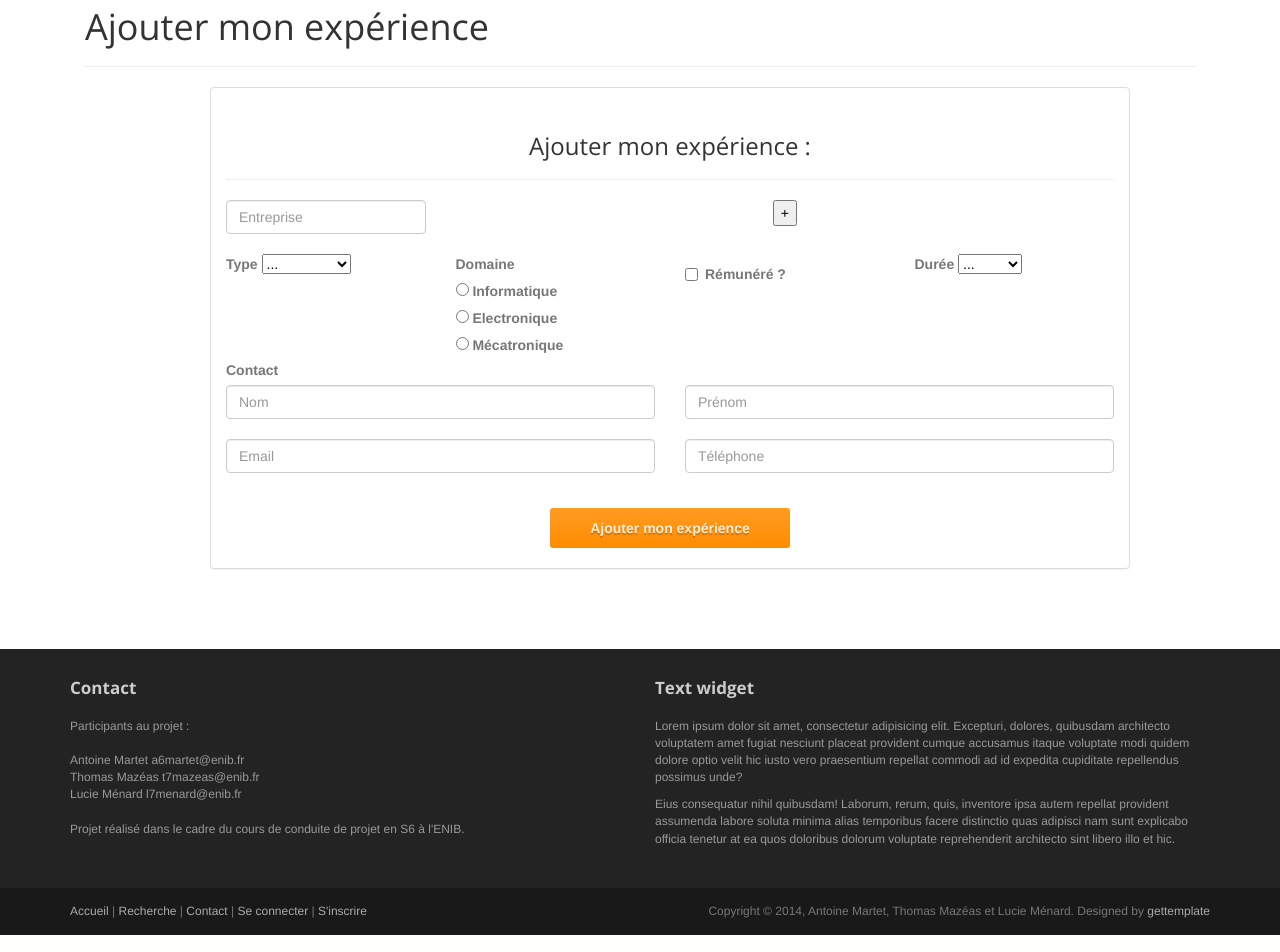
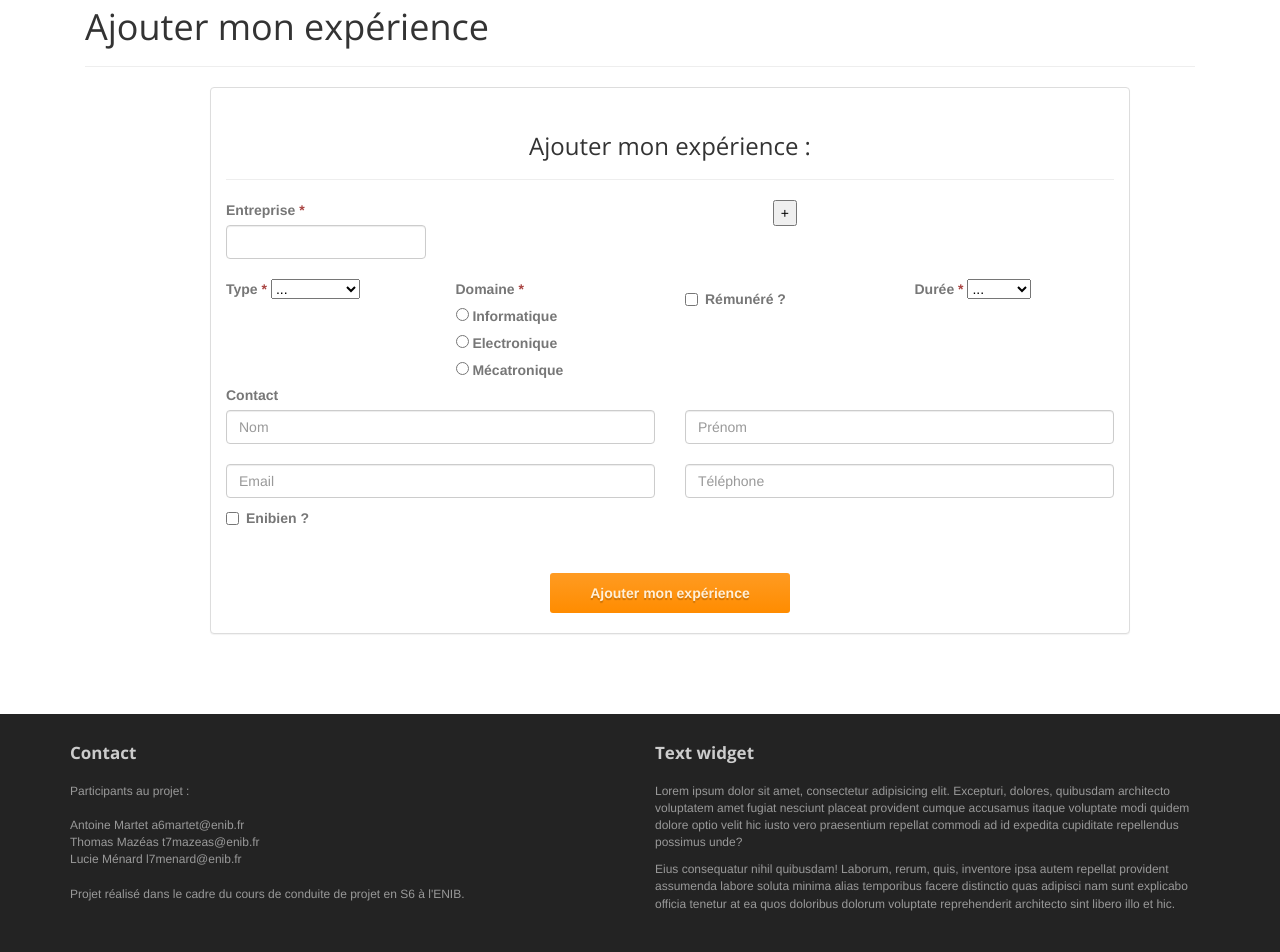
Before and after one commit to LucieMenard/Want-an-ENIntership, a Flask app: page /addexp in a window 1280 px wide. Shown: the part 183-1135 px from the top of the page. Run offline with Flask 2, Linux system fonts and the light colour scheme; some libraries are stand-ins or nearby versions.

Commit message:
Intégration de la fonctionnalité : Ajouter une expérience.
-> test à faire

```diff
--- a/app.py
+++ b/app.py
@@ -58,6 +58,7 @@ def profil(id):
 
 
 #----- Requêtes HTTP -----#
+#-- Sign in --#
 @app.route('/getUser', methods=['POST'])
 # Récupère un utilisateur à partir de son ID
 def getUser():
@@ -98,8 +99,9 @@ def saveUser():
         }
     return x
 
+#-- Add Exp --#
 @app.route('/getExp', methods=['POST'])
-# Récupère un utilisateur à partir de son ID
+# Récupère une expérience à partir de son ID
 def getExp():
     con = connexion()
     cur = con.cursor()
@@ -110,25 +112,38 @@ def getExp():
 
 
 @app.route('/saveExp', methods=['POST'])
-# Sauvegarde un utilisateur et renvoie son ID récemment crée.
+# Sauvegarde une expérience et renvoie son ID récemment crée.
+# ! Faire le renvoie id
 def saveExp():
-    user = json.loads(request.form['newExp'])
+    exp = json.loads(request.form['newExp'])
     con = connexion()
     cur = con.cursor()
+    idContact = getContact()
+    cur.execute("""INSERT INTO "Experience"("type", "domain", "start_date", "end_date", "money", "feel_grade", "duration", "contact", "company", "description") VALUES (%s, %s, %s, %s, %s, %s, %s, %s, %s, %s); """,
+                (exp['Type'], exp['Domain'], exp['StartDate'], exp['EndDate'], exp['Money'], exp['FeelGrade'], exp['Duration'], idContact, exp['Company'], exp['Description']))
+    con.commit()
 
-    cur.execute("""INSERT INTO "Experience"("type", "domain", "start_date", "end_date", "money", "feel_grade", "duration", "contact", "company", "description") VALUES (%s, %s, %s, %s, %s, %s, %s, %s, %s, %s); """,
-                (user['Nom'], user['Prenom'], user['Surnom'], user['Diplome'], user['Email'], user['Mdp'], user['Telephone']))
-    cur.execute("""INSERT INTO "Experience"("type", "domain", "start_date", "end_date", "money", "feel_grade", "duration", "contact", "company", "description") VALUES (%s, %s, %s, %s, %s, %s, %s, %s, %s, %s); """,
-                (user['Nom'], user['Prenom'], user['Surnom'], user['Diplome'], user['Email'], user['Mdp'], user['Telephone']))
+#-- Contact --#
+@app.route('/getContact', methods=['POST'])
+# Récupère un contact à partir de son ID
+def getContact():
+    con = connexion()
+    cur = con.cursor()
+    id = request.form['id']
+    cur.execute(""" SELECT * FROM "Contact" WHERE "Contact".ident = %s""", (id,))
+    data = fetchToJson(cur.fetchall())
+    return Response(json.dumps(data[0]))
+
+
+@app.route('/saveContact', methods=['POST'])
+# Sauvegarde un contact
+# ! Faire le renvoie id pour le réutiliser avec l'expérience
+def saveContact():
+    contact = json.loads(request.form['newContact'])
+    con = connexion()
+    cur = con.cursor()
+    cur.execute("""INSERT INTO "Contact"("last_Name", "first_Name", "phone_number", "mail_Contact", "enibien") VALUES (%s, %s, %s, %s, %s); """, (contact['Nom'], contact['Prenom'], contact['Telephone'], contact['Email'], contact['Enibien']))
     con.commit()
-    cur.execute(""" SELECT "ident" FROM "Utilisateur" WHERE "mail"=%s """, (user['Email'], ))
-    id = cur.fetchall()
-    for i in id:
-        x = {
-            'id': i[0]
-        }
-    return x
-
 
 #----- Modèles -----#
 def fetchToJson(users):
--- a/static/js/addexp.js
+++ b/static/js/addexp.js
@@ -6,11 +6,15 @@ function Exp(){
     this.Duration = ""
     this.StartDate = ""
     this.EndDate = ""
+    this.FeelGrade = 0
+    this.Description = ""
+    this.EndDate = ""
     this.Contact = function Contact(){
                     this.Nom = ""
                     this.Prenom = ""
                     this.Email = ""
                     this.Telephone = ""
+                    this.Enibien = False
     }
 }
 
@@ -28,23 +32,11 @@ var vm = new Vue({
             //Regular expression of an email
             let regMail = /^\w+([\.-]?\w+)*@\w+([\.-]?\w+)*(\.\w{2,3})+$/
             let regMdp = /^[\W\w]{6,}$/
-            if (!this.user.Email || !this.user.Nom || !this.user.Prenom || !this.user.Mdp){
+            if (!this.exp.Company || !this.exp.Type || !this.exp.Domain || !this.exp.Duration){
                 this.err.push('Les champs marqués avec une * sont obligatoires')
             }
-            if (!this.user.Email.match(regMail)){
+            if (!this.exp.contact.Email.match(regMail)){
                 this.err.push("L'email n'est pas valide")
-            }
-
-            if (this.user.Mdp != this.confirmPassword){
-                this.err.push("Les mots de passes sont différents")
-            }
-
-            if (this.user.Diplome && !this.user.DateDiplome){
-                this.err.push("La date du diplôme doit-être spécifiée")
-            }
-
-            if (!this.user.Mdp.match(regMdp)){
-                this.err.push("Le mot de passe doit contenir au moins 6 caractères")
             }
         },
 
@@ -54,19 +46,11 @@ var vm = new Vue({
             this.validate()
             if (this.err.length == 0){
                 $.ajax({
-                    url: '/saveUser',
+                    url: '/saveExp',
                     data: {
-                        'newUser' : JSON.stringify(vue.user)
+                        'newExp' : JSON.stringify(vue.exp)
                     },
                     type: 'POST',
-                    success: function(a){
-                        if (a=='False'){
-                            vue.err.push("L'adresse mail existe déjà dans la base de donnée")
-                        } else {
-                            console.log(a)
-                            document.location.href = '/profil/'+a['id']
-                        }
-                    },
                     error: function (a, status, error) {
                         console.log('Erreur : ' + error + '\nStatus : ' + status)
                     }
--- a/templates/addexp.html
+++ b/templates/addexp.html
@@ -71,12 +71,13 @@
 							<h3 class="thin text-center">Ajouter mon expérience :</h3>
 							<hr>
 							<!-- Formulaire content -->
-							<form>
+							<form class="needs-validation" novalidate>
 
 								<!-- Entreprise content -->
 								<div class="row mb-3">
 									<div class="col-md-3 widget">
-										<input type="text" v-model="exp.Company" class="form-control" placeholder="Entreprise">
+										<label for="validationServer04">Entreprise<span class="text-danger"> *</span></label>
+										<input type="text" v-model="exp.Company" class="form-control" id="expCompany" required>
 									</div>
 									<!-- Bouton content -->
 									<button class="btn-secondary center-block" type="submit">+</button>
@@ -86,8 +87,8 @@
 								<div class="row mb-3">
 									<!-- Form control content -->
 									<div class="col-md-3 widget">
-										<label for="validationServer04">Type</label>
-										<select class="custom-select is-invalid" v-model="exp.Type" id="validationServer04" required>
+										<label for="validationServer04">Type<span class="text-danger"> *</span></label>
+										<select class="custom-select is-invalid" v-model="exp.Type" id="expType" required>
 											<option>...</option>
 											<option>CDI</option>
 											<option>CDD</option>
@@ -98,8 +99,8 @@
 
 									<!-- Radio content -->
 									<div class="col-md-3 widget">
-										<label for="validationServer01">Domaine</label>
-										<div class="form-check">
+										<label for="validationServer01">Domaine<span class="text-danger"> *</span></label>
+										<div class="form-check" id="expDomain" required>
 											<input class="form-check-input" type="radio" name="radios"
 												id="radios1" value="Informatique">
 											<label class="form-check-label" v-model="exp.Domain" for="radios1">Informatique</label>
@@ -116,16 +117,16 @@
 										</div>
 									</div>
 
-									<!-- Radio content -->
+									<!-- checkbox content -->
 									<div class="col-md-3 widget">
 										<label class="checkbox">
-										<input type="checkbox" v-model="exp.Money">Rémunéré ?</label>
+										<input type="checkbox" v-model="exp.Money" id="expMoney">Rémunéré ?</label>
 									</div>
 
 									<!-- Form control content -->
 									<div class="col-md-3 widget">
-										<label for="validationServer04">Durée</label>
-										<select class="custom-select is-invalid" v-model="exp.Duration" id="validationServer04">
+										<label for="validationServer04">Durée<span class="text-danger"> *</span></label>
+										<select class="custom-select is-invalid" v-model="exp.Duration" id="expDuration" required>
 											<option>...</option>
 											<option>1 mois</option>
 											<option>2 mois</option>
@@ -143,15 +144,20 @@
 								<div class="row mb-3">
 
 									<div class="col-md-6 widget">
-										<input type="text" v-model="exp.contact.Nom" class="form-control" placeholder="Nom">
+										<input type="text" v-model="exp.contact.Nom" class="form-control" placeholder="Nom" id="expContactName">
 										<br>
-										<input type="text" v-model="exp.contact.Email" class="form-control" placeholder="Email">
+										<input type="text" v-model="exp.contact.Email" class="form-control" placeholder="Email" id="expContactEmail">
 									</div>
 									<!-- Addresse content -->
 									<div class="form col-md-6 widget">
-										<input type="text" v-model="exp.contact.Prenom" class="form-control" placeholder="Prénom">
+										<input type="text" v-model="exp.contact.Prenom" class="form-control" placeholder="Prénom" id="expContactSurname">
 										<br>
-										<input type="text" v-model="exp.contact.Telephone" class="form-control" placeholder="Téléphone">
+										<input type="text" v-model="exp.contact.Telephone" class="form-control" placeholder="Téléphone" id="expContactPhone">
+									</div>
+									<!-- checkbox content -->
+									<div class="col-md-3 widget">
+										<label class="checkbox">
+										<input type="checkbox" v-model="exp.Enibien">Enibien ?</label>
 									</div>
 
 							</form>
```
